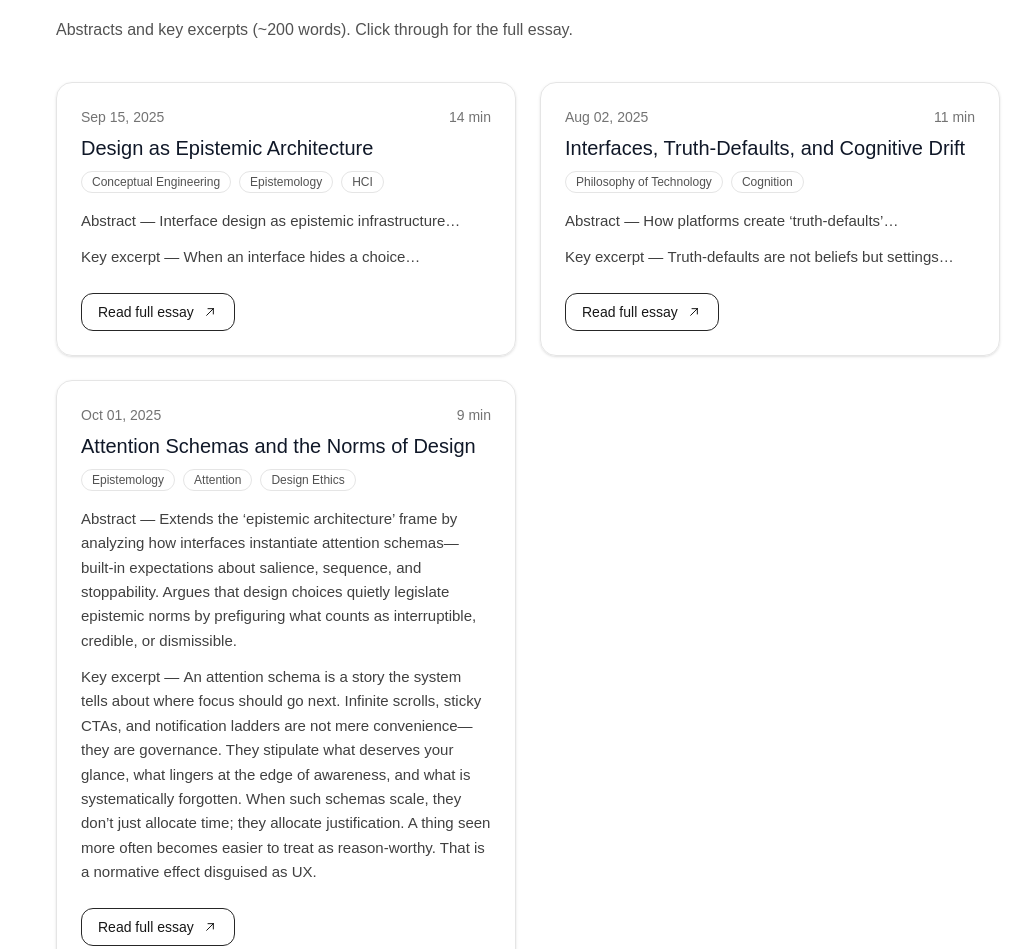
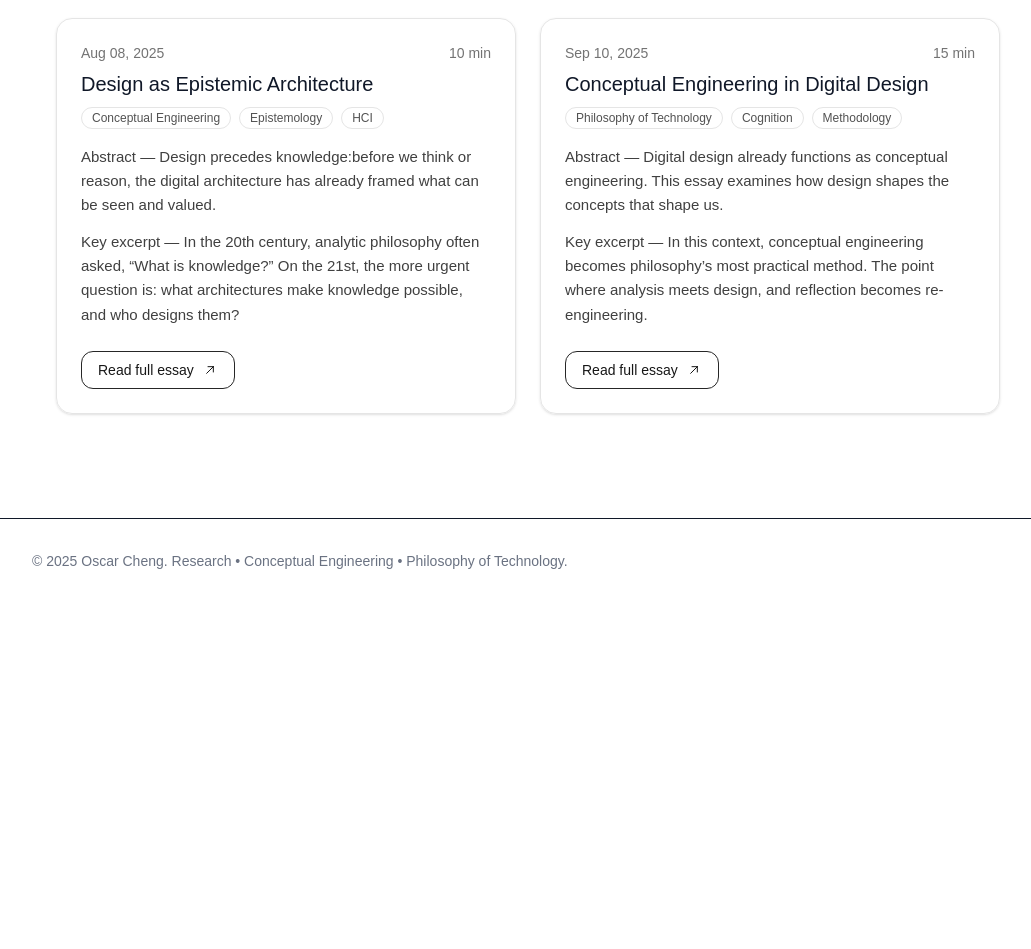
Before and after one commit to Eli-devlog/oscarchengphilosophy, a Next.js app: page /research in a window 1280 px wide. Shown: the part 183-1132 px from the top of the page, without its empty margins (112-1143 px from the left). After the commit the page ends 800 px from the top, so only its background shows below. Built offline with nearby package versions, Linux system fonts and the light colour scheme.

Commit message:
update: essay card + copy

```diff
--- a/src/app/about/page.tsx
+++ b/src/app/about/page.tsx
@@ -1,3 +1,9 @@
+export const metadata: Metadata = {
+  title: "About | Oscar Cheng",
+  description:
+    "Page of Personal Profile.",
+};
+
 export default function About() {
   return (
     <section className="prose max-w-3xl">
--- a/src/app/contact/page.tsx
+++ b/src/app/contact/page.tsx
@@ -1,3 +1,9 @@
+export const metadata: Metadata = {
+  title: "Contact | Oscar Cheng",
+  description:
+    "Email and Linkedin Page",
+};
+
 export default function Contact() {
   return (
     <section className="space-y-4">
--- a/src/app/essays/page.tsx
+++ b/src/app/essays/page.tsx
@@ -2,6 +2,12 @@
 import Link from "next/link";
 import Card from "@/components/Card";
 import { essayEntries } from "@/content/registry";
+
+export const metadata: Metadata = {
+  title: "Essays | Oscar Cheng",
+  description:
+    "Short Essays about applied philosophy regarding Business, System and Life in general.",
+};
 
 export default function Essays() {
   return (
@@ -31,9 +37,6 @@ export default function Essays() {
         ))}
       </div>
 
-      <p className="text-sm text-gray-500">
-        Want to collaborate? Reach out via the Contact page.
-      </p>
     </section>
   );
 }
--- a/src/app/page.tsx
+++ b/src/app/page.tsx
@@ -1,5 +1,11 @@
 import Link from "next/link";
 import Card from "@/components/Card";
+
+export const metadata: Metadata = {
+  title: "Home | Oscar Cheng",
+  description:
+    "Home Page.",
+};
 
 export default function Home() {
   return (
@@ -14,7 +20,7 @@ export default function Home() {
       </div>
 
       <div className="grid gap-4 sm:grid-cols-2">
-        <Card title="Research" subtitle="Projects, frameworks, references" href="/research">
+        <Card title="Research" subtitle="Projects & frameworks" href="/research">
           Current focus: interfaces as epistemic infrastructures; designers as conceptual engineers; scroll-driven
           architectures and affective cues.
         </Card>
--- a/src/app/research/page.tsx
+++ b/src/app/research/page.tsx
@@ -23,11 +23,11 @@ function formatDate(d: string) {
 
 export default function ResearchPage() {
   return (
-    <main className="mx-auto max-w-5xl px-6 py-16">
+    <main className="mx-auto max-w-5xl px-6 pt-0 pb-16">
       <header className="mb-10">
         <h1 className="text-3xl font-semibold tracking-tight">Research</h1>
         <p className="mt-3 text-neutral-600">
-          Abstracts and key excerpts (~200 words). Click through for the full essay.
+        Working papers toward my PhD project on conceptual engineering and digital design.
         </p>
       </header>
 
@@ -93,9 +93,6 @@ export default function ResearchPage() {
         ))}
       </section>
 
-      <footer className="mt-12 border-t border-neutral-200 pt-6 text-sm text-neutral-500">
-        Want PDFs or references? <Link href="/contact" className="underline">Contact me</Link>.
-      </footer>
     </main>
   );
 }
--- a/src/content/registry.ts
+++ b/src/content/registry.ts
@@ -14,38 +14,26 @@ export const researchEntries: Entry[] = [
   {
     id: "design-epistemic-architecture",
     title: "Design as Epistemic Architecture",
-    date: "2025-09-15",
+    date: "2025-08-08",
     tags: ["Conceptual Engineering", "Epistemology", "HCI"],
     abstract:
-      "Interface design as epistemic infrastructure…",
+      "Design precedes knowledge:before we think or reason, the digital architecture has already framed what can be seen and valued.",
     excerpt:
-      "When an interface hides a choice…",
-    url: "https://your-substack.example/essay/design-as-epistemic-architecture",
-    readTime: "14 min",
+      "In the 20th century, analytic philosophy often asked, “What is knowledge?” On the 21st, the more urgent question is: what architectures make knowledge possible, and who designs them?",
+    url: "https://docs.google.com/document/d/1ffHUqVnBm4A_JBT-Hl4VoOpjRsJX3K3L/edit?usp=share_link&ouid=112448101300131803947&rtpof=true&sd=true",
+    readTime: "10 min",
   },
   {
-    id: "interfaces-truth-defaults",
-    title: "Interfaces, Truth-Defaults, and Cognitive Drift",
-    date: "2025-08-02",
-    tags: ["Philosophy of Technology", "Cognition"],
+    id: "conceptual-engineering-in-digital-design",
+    title: "Conceptual Engineering in Digital Design",
+    date: "2025-09-10",
+    tags: ["Philosophy of Technology", "Cognition", "Methodology"],
     abstract:
-      "How platforms create ‘truth-defaults’…",
+      "Digital design already functions as conceptual engineering. This essay examines how design shapes the concepts that shape us.",
     excerpt:
-      "Truth-defaults are not beliefs but settings…",
-    url: "https://your-substack.example/essay/interfaces-truth-defaults",
-    readTime: "11 min",
-  },
-    {
-    id: "attention-schemas-design",
-    title: "Attention Schemas and the Norms of Design",
-    date: "2025-10-01",
-    tags: ["Epistemology", "Attention", "Design Ethics"],
-    abstract:
-      "Extends the ‘epistemic architecture’ frame by analyzing how interfaces instantiate attention schemas—built-in expectations about salience, sequence, and stoppability. Argues that design choices quietly legislate epistemic norms by prefiguring what counts as interruptible, credible, or dismissible.",
-    excerpt:
-      "An attention schema is a story the system tells about where focus should go next. Infinite scrolls, sticky CTAs, and notification ladders are not mere convenience—they are governance. They stipulate what deserves your glance, what lingers at the edge of awareness, and what is systematically forgotten. When such schemas scale, they don’t just allocate time; they allocate justification. A thing seen more often becomes easier to treat as reason-worthy. That is a normative effect disguised as UX.",
-    url: "https://your-substack.example/essay/attention-schemas-design",
-    readTime: "9 min",
+      "In this context, conceptual engineering becomes philosophy’s most practical method. The point where analysis meets design, and reflection becomes re-engineering.",
+    url: "https://docs.google.com/document/d/1tKE8BAJvbaelfBDLTfC7EjP-2kUsNJgi/edit?usp=sharing&ouid=112448101300131803947&rtpof=true&sd=true",
+    readTime: "15 min",
   },
 ];
 
@@ -54,24 +42,12 @@ export const essayEntries: Entry[] = [
     id: "choice-vs-information",
     title: "The Real Advantage Isn’t More Options — It’s More Information",
     date: "2025-09-30",
-    tags: ["Decision Theory", "Career", "Design"],
+    tags: ["Decision Theory", "Design"],
     abstract:
       "Why visibility of options beats quantity of options; the Krisp anecdote and hidden menus.",
     excerpt:
       "We often measure freedom in terms of the number of choices. But freedom is about the visibility of choices…",
-    url: "https://your-substack.example/essay/choice-vs-information",
+    url: "https://www.linkedin.com/pulse/real-advantage-isnt-more-options-its-information-oscar-cheng-oo4pe/",
     readTime: "7 min",
   },
-  {
-    id: "interfaces-carry-norms",
-    title: "When Interfaces Carry Norms",
-    date: "2025-09-10",
-    tags: ["UX", "Normativity", "Epistemology"],
-    abstract:
-      "UX as pre-structured belief: defaults, rhythms, and the ethics of ease.",
-    excerpt:
-      "A scroll-driven feed is not a window; it is a pacing mechanism for attention…",
-    url: "https://your-substack.example/essay/interfaces-carry-norms",
-    readTime: "6 min",
-  },
 ];
```
